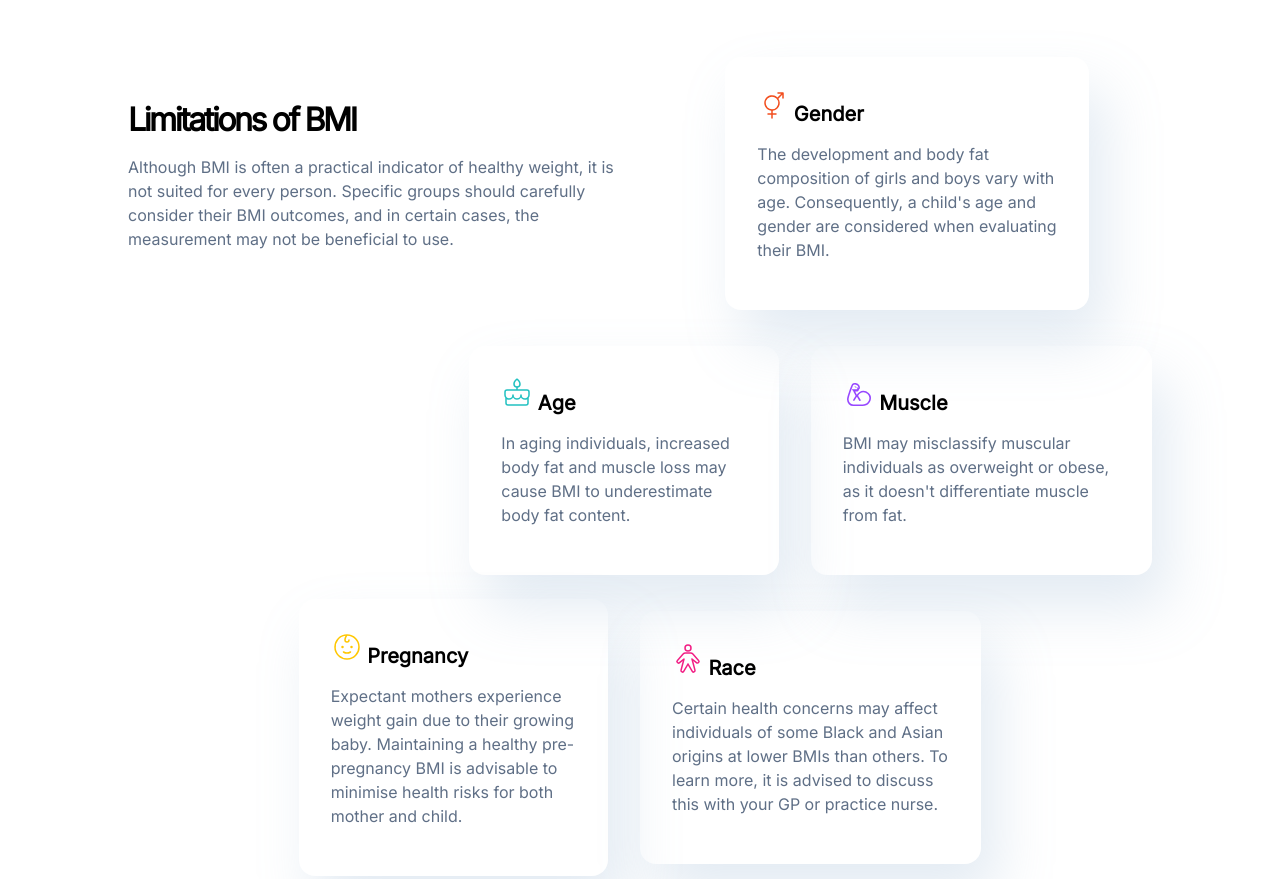
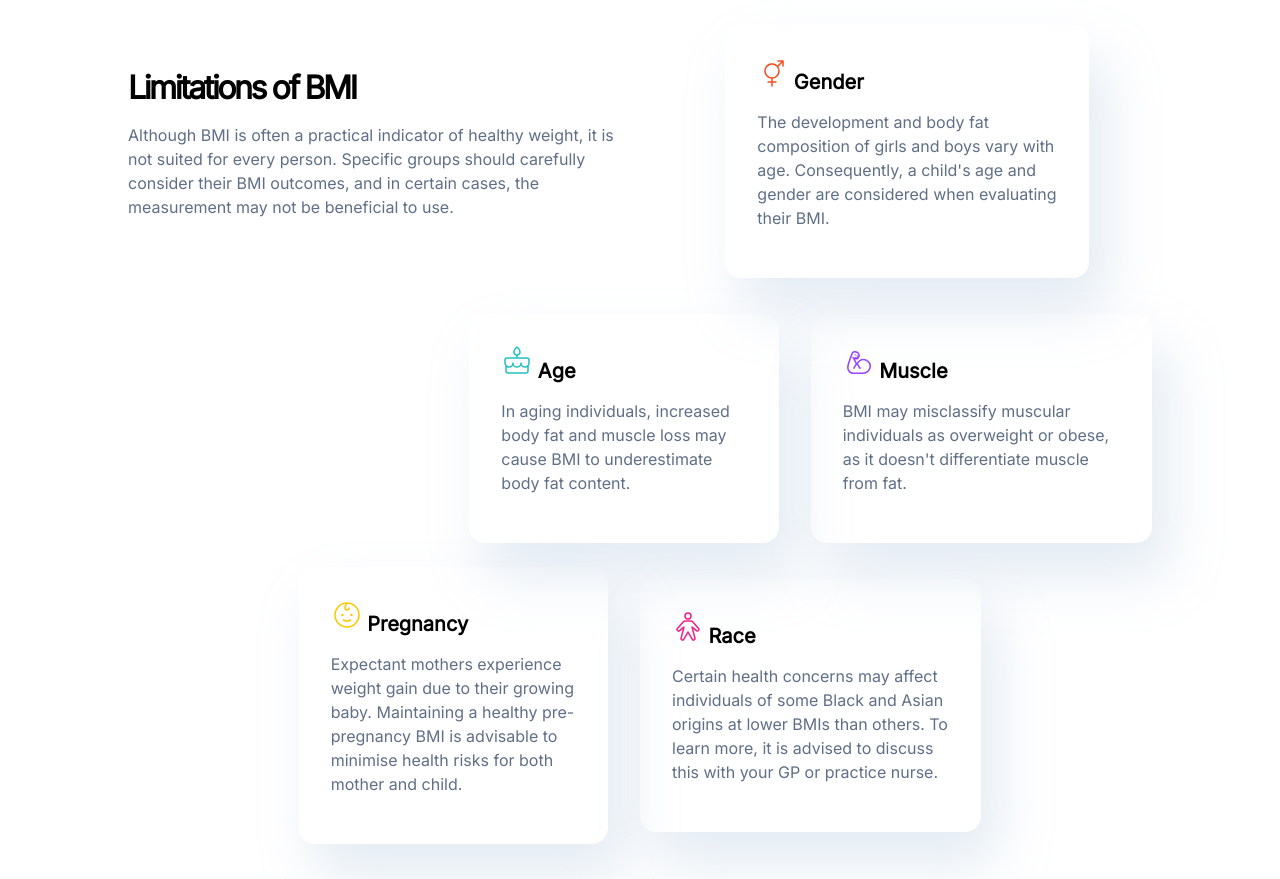
Before and after one commit to jdillard2532/Index-Calculator, a plain HTML site: page index.html in a window 1280 px wide. Shown: the part 2110-2989 px from the top of the page. Drawn offline with Linux system fonts and the light colour scheme.

Commit message:
Update styles.css

```diff
--- a/styles.css
+++ b/styles.css
@@ -331,7 +331,11 @@ form p {
 }
 .tips,
 .bmiLimitations {
-  margin-top: 10rem;
+  margin-top: 9rem;
+}
+
+.bmiLimitations {
+  margin-bottom: 7rem;
 }
 
 .your-results {
@@ -541,6 +545,3 @@ form p {
     }
   }
 }
-
-  }
-}
```
